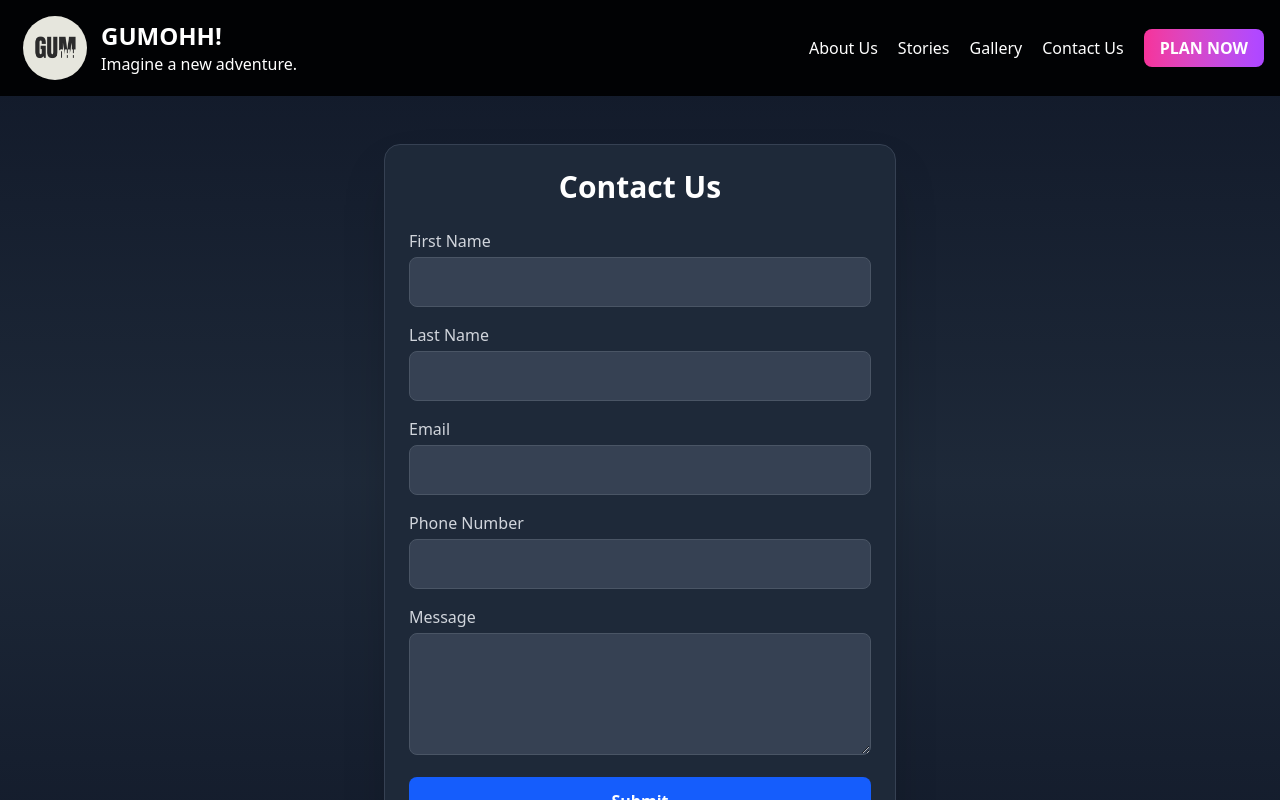
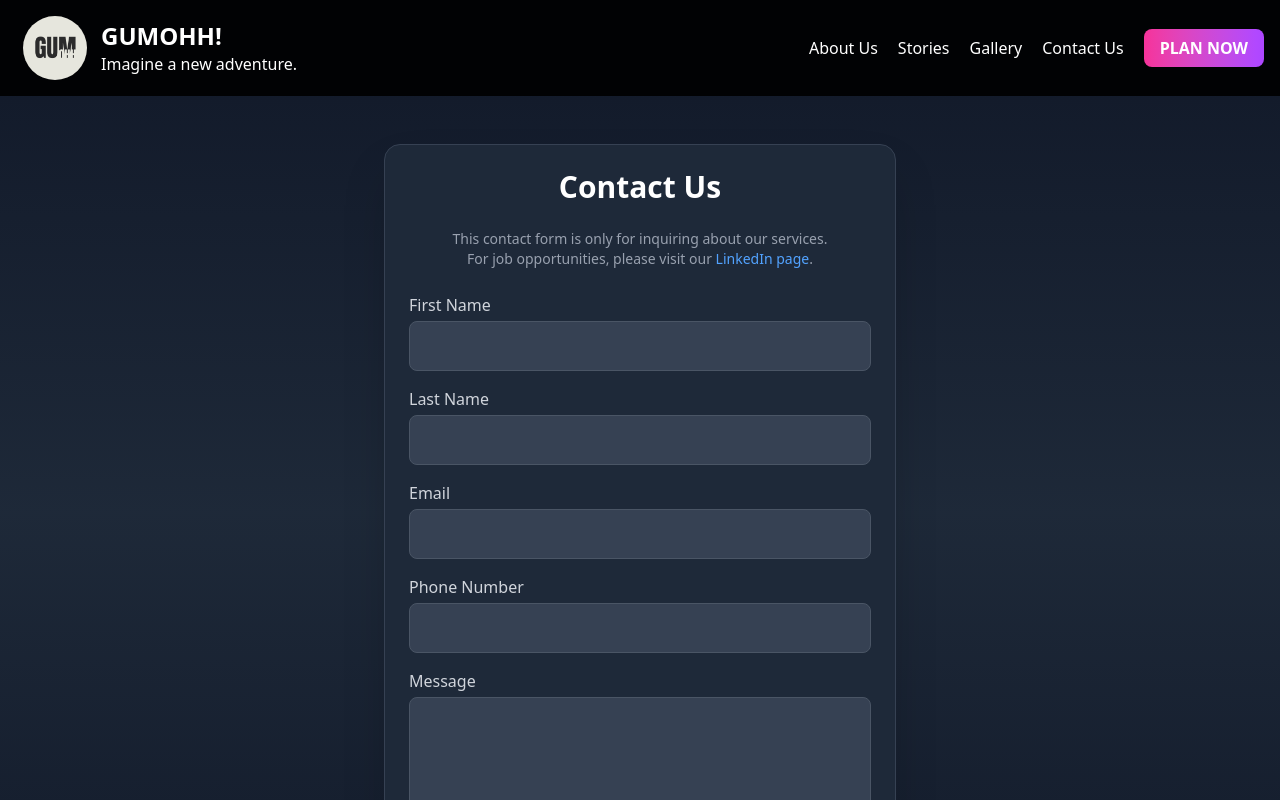
Before and after one commit to gumohh-com/gumohh-com.github.io, a React (Vite) app in the folder client/: page /#/contact in a window 1280 px wide. Shown: the top 800 px of the page. Built offline with nearby package versions, Linux system fonts and the light colour scheme.

Commit message:
add contact note

```diff
--- a/client/src/pages/Contact.jsx
+++ b/client/src/pages/Contact.jsx
@@ -41,6 +41,10 @@ const Contact = () => {
           <h1 className="text-3xl font-bold text-center text-white mb-6">
             Contact Us
           </h1>
+          <div className="text-gray-400 text-sm text-center mb-6">
+            <p>This contact form is only for inquiring about our services.</p>
+            <p>For job opportunities, please visit our <a href="https://www.linkedin.com/company/gumohh-travel-tech/" className="text-blue-400 hover:text-blue-300">LinkedIn page</a>.</p>
+          </div>
           {submitted && (
             <motion.p
               initial={{ opacity: 0 }}
```
